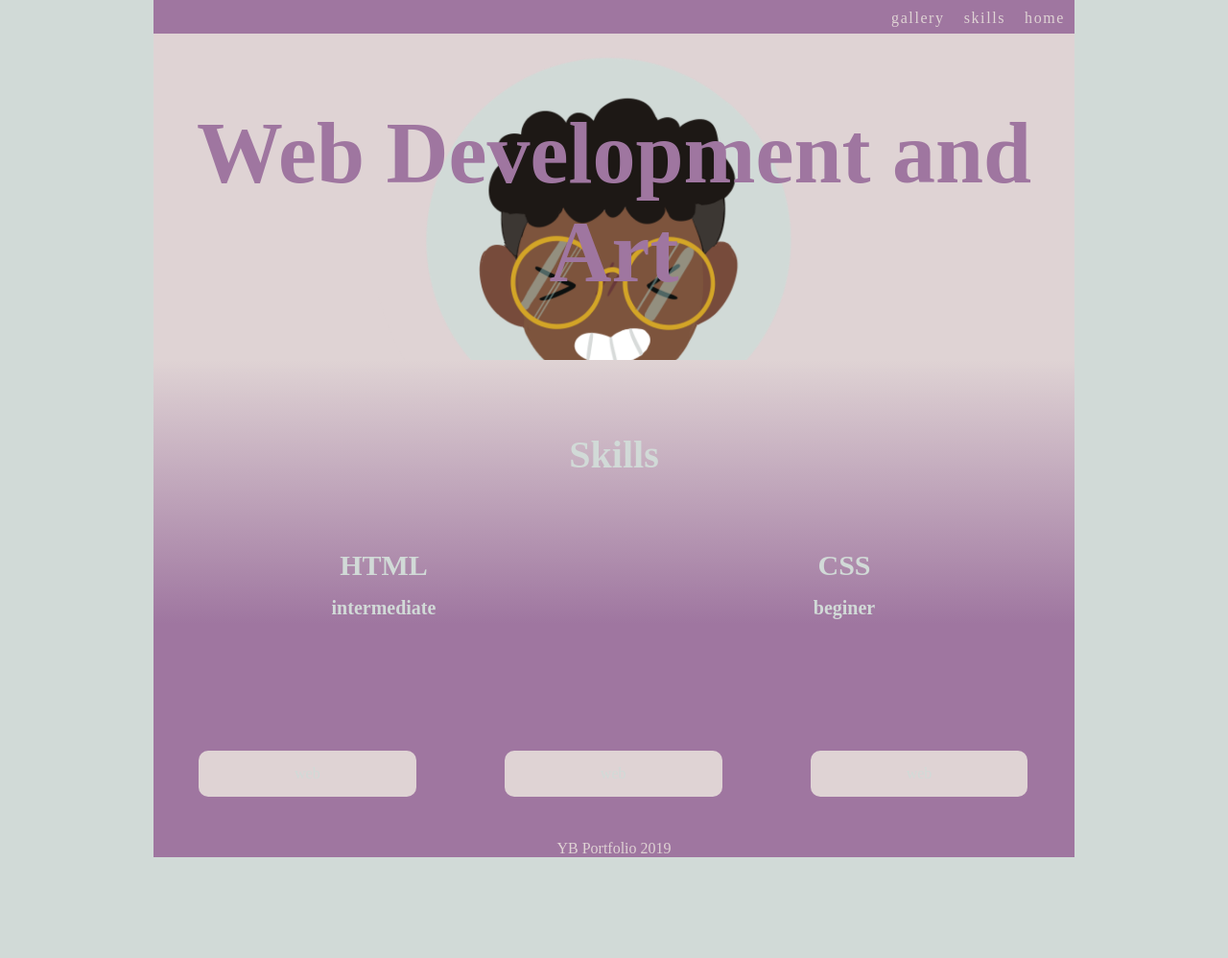
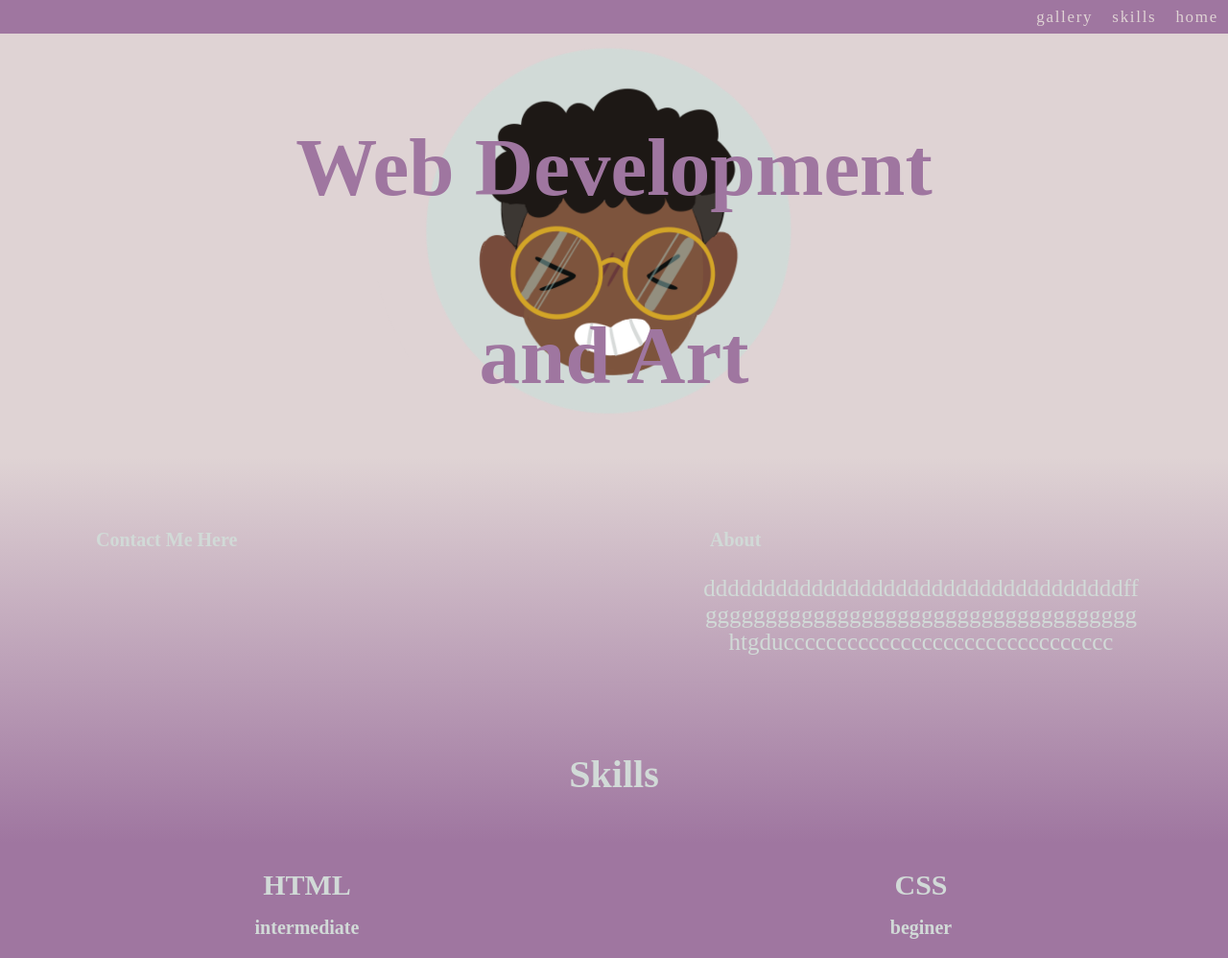
Before and after one commit to yelainab/TestSite, a plain HTML site: page index.html in a window 1280 px wide. Shown: the top 998 px of the page at 96% size. Before the commit the page ends 893 px from the top, so only its background shows below. Drawn offline with Linux system fonts and the light colour scheme.

Commit message:
changed the width of the body

```diff
--- a/index.html
+++ b/index.html
@@ -33,10 +33,23 @@
     </div>
     <div class="row">
         <div class="col-1-1" id="banner">
-            <h1>Web Development and Art</h1>
+            <h1>Web Development <br><br> and Art</h1>
         </div>
     </div>
     <section>
+        <div class="row">
+            <div class="col-1-2" id="contact">
+                <h2>Contact Me Here</h2>
+
+            </div>
+            <div class="col-1-2" id="about">
+                <h1>About</h1>
+                <p>dddddddddddddddddddddddddddddddddddff
+                    gggggggggggggggggggggggggggggggggggg
+                    htgduccccccccccccccccccccccccccccccc
+                </p>
+            </div>
+        </div>
         <div class="row">
             <article>
                 <div class="col-1-1">
@@ -52,15 +65,16 @@
                     </div>
             </article>
         </div>
+
         <div class="row">
-            <div class="col-1-3">
-                <p>web</p>
+            <div class="col-1-3" >
+                <p id="one">web</p>
             </div>
-            <div class="col-1-3">
-                <p>web</p>
+            <div class="col-1-3" >
+                <p id="two">web</p>
             </div>
-            <div class="col-1-3">
-                <p>web</p>
+            <div class="col-1-3" >
+                <p id="three">web</p>
             </div>
         </div>
     </section>
--- a/layout.css
+++ b/layout.css
@@ -10,9 +10,7 @@ html{
     background: rgb(223,211,212);
     margin-bottom: 0;
     margin-top: 0;
-    width:95%;
-    min-width: 640px;
-    max-width: 960px;
+    width:100%;
     margin-left:auto;
     margin-right:auto;
     min-height: 100%;
@@ -33,8 +31,11 @@ nav.horizontal li{
     float: left;
     text-align: center;
     margin-bottom: 10px;
+    font-size: 17px;
     letter-spacing: 0.1em;
-    padding: 10px;
+    padding-top: 8px;
+    padding-right: 10px;
+    padding-left: 10px;
 }
 nav.horizontal li a:active, nav.horizontal li a:hover {
     color: rgb(159, 118, 160);
@@ -45,14 +46,40 @@ nav.horizontal li a:active, nav.horizontal li a:hover {
 /* banner */
 
 div#banner{
-    background: url(banner1.PNG) top/60% no-repeat fixed;
+    padding-top: 30px;
+    padding-bottom: 0px;
+    margin-top: 0px;
+    background: url(banner1.PNG) top/45%  no-repeat fixed;
 }
 div#banner h1{
     color: rgb(159, 118, 160);
-    font-size: 90px;
-    text-align: center
+    font-size: 85px;
+    text-align: center;
+}
+/* about */
+div#about h1{
+    padding-left: 100px;
+    margin-top: 75px;
+    margin-bottom: 0px;
+    text-align: left;
+    font-size: 20px;
+}
+div#about p{
+    float: right;
+    text-align: center;
+    font-size: 25px;
+}
+div#contact h2{
+padding-left: 100px;
+margin-top: 75px;
+margin-bottom: 0px;
+text-align: left;
+font-size: 20px;
 }
 /* skills */
+article{
+    position: relative;
+}
 article h1{
     padding: 0;
     margin-top: 75px;
@@ -87,6 +114,11 @@ div.col-1-3 p{
     margin: 45px;
     padding: 15px;
 }
+/* web */
+p#one , p#three{
+    display: none;
+}
+
 /* footer */
 
 footer{
```
